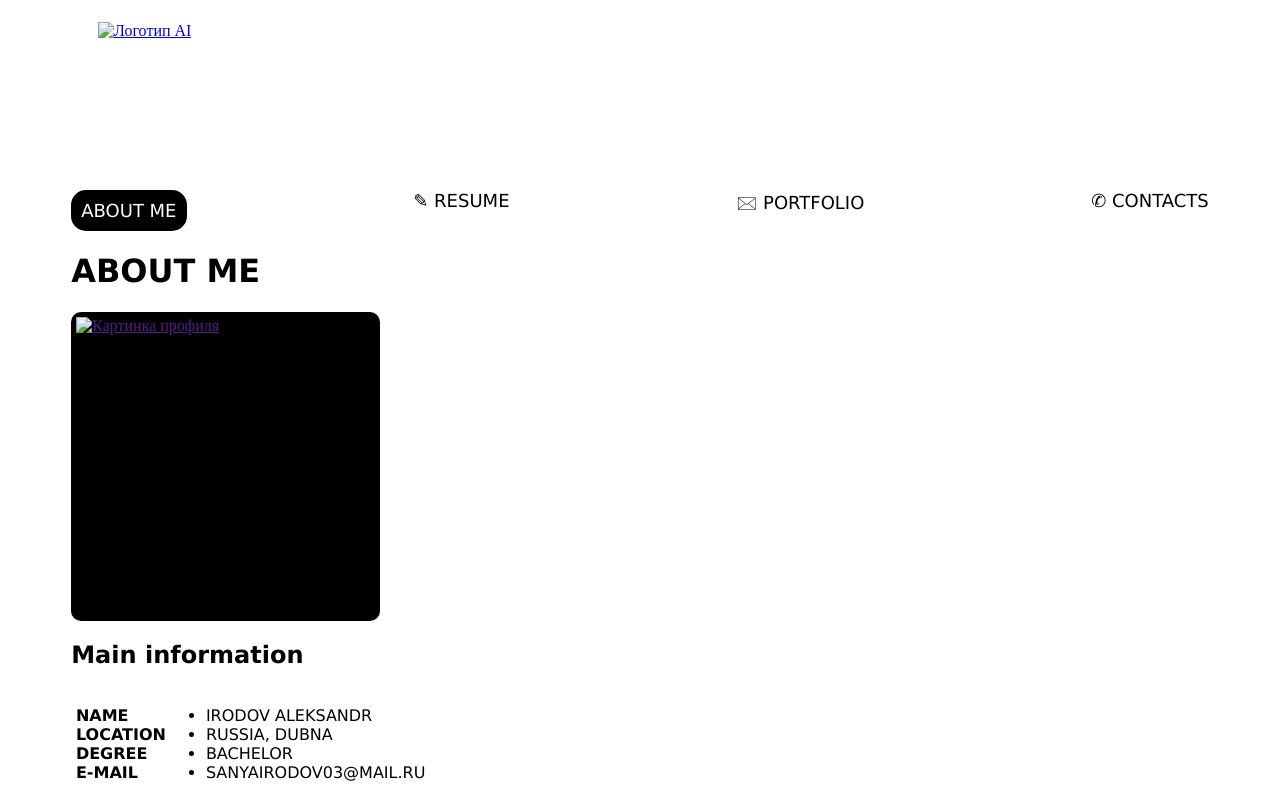
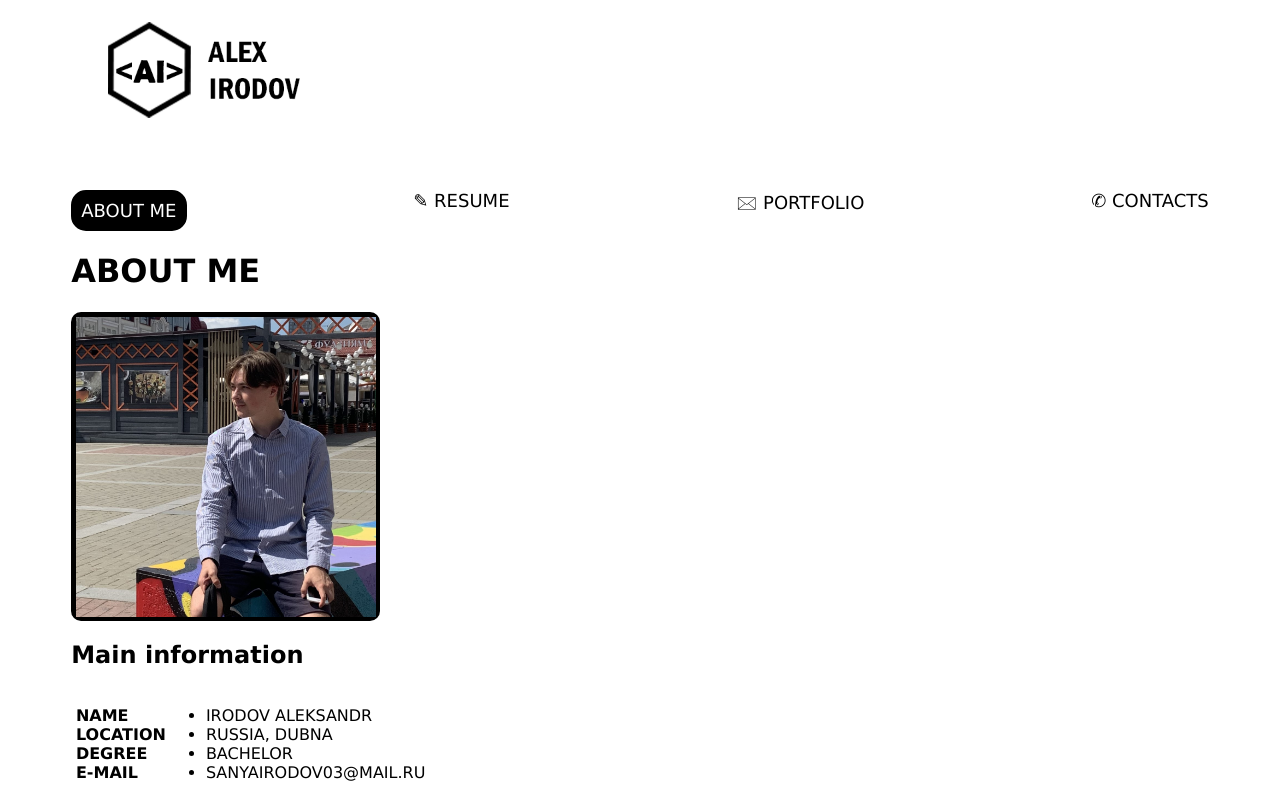
Before and after one commit to SashaGH/ZADANIE-3, a plain HTML site: page index.html in a window 1280 px wide. Shown: the top 800 px of the page. Drawn offline with Linux system fonts and the light colour scheme.

Commit message:
Update index.html

```diff
--- a/index.html
+++ b/index.html
@@ -15,7 +15,7 @@
 
                 <div class="header-logo">
                     <a href="index.html">
-                        <img src="images/лого2.png" width="220" height="100" alt="Логотип AI">
+                        <img src="лого2.png" width="220" height="100" alt="Логотип AI">
                     </a>
 
                 </div>
@@ -38,7 +38,7 @@
         </div>
         <div class="pic">
             <a href="">
-                <img src="images/prof pic.jpg" width="300" height="300" alt="Картинка профиля">
+                <img src="prof pic.jpg" width="300" height="300" alt="Картинка профиля">
             </a>
         </div>
         <div class="info">
```
